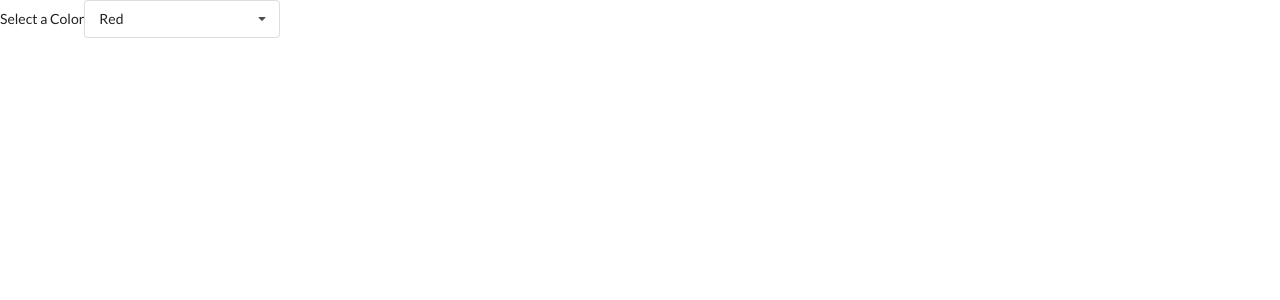
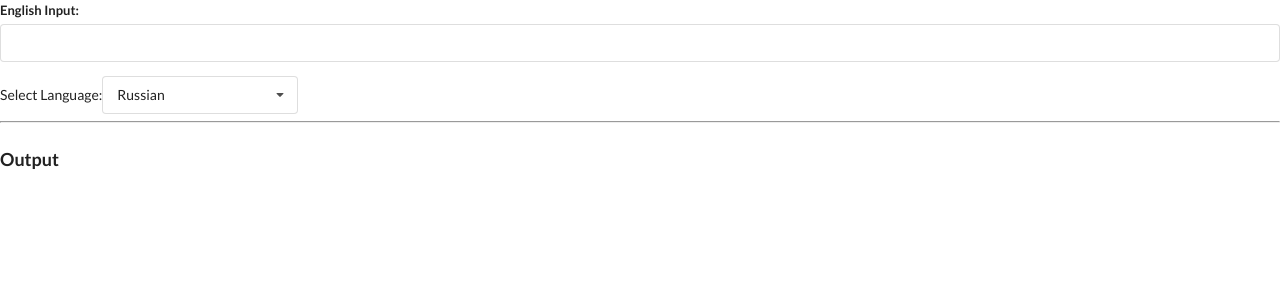
Before and after one commit to spark-c/nodey, a React (Create React App) app: page / in a window 1280 px wide. Shown: the top 300 px of the page. Built offline with nearby package versions, Linux system fonts and the light colour scheme.

Commit message:
translate widget works! maybe needs styling.

```diff
--- /dev/null
+++ b/src/api/translate.json
@@ -0,0 +1 @@
+{ "translate_key": "AIzaSyCHUCmpR7cT_yDFHC98CZJy2LTms-IwDlM"}
--- a/src/components/App.js
+++ b/src/components/App.js
@@ -1,47 +1,49 @@
 import React, { useState } from 'react';
-import Dropdown from './Dropdown';
+import Translate from './Translate';
+// import Dropdown from './Dropdown';
 // import Search from './Search';
 // import Accordion from './Accordion';
 
 
 const App = () => {
-    const items = [
-        {
-            title: "What is React?",
-            content: "React is a front end javascript framework"
-        },
-        {
-            title: "Why use React?",
-            content: "React is a favorite JS library amongst engineers"
-        },
-        {
-            title: "How do you use React?",
-            content: "You use React by creating components"
-        }
-    ];
+    // const items = [
+    //     {
+    //         title: "What is React?",
+    //         content: "React is a front end javascript framework"
+    //     },
+    //     {
+    //         title: "Why use React?",
+    //         content: "React is a favorite JS library amongst engineers"
+    //     },
+    //     {
+    //         title: "How do you use React?",
+    //         content: "You use React by creating components"
+    //     }
+    // ];
 
-    const colorOptions = [
-        {
-            label: "Red",
-            value: "red"
-        },
-        {
-            label: "Green",
-            value: "green"
-        },
-        {
-            label: "Blue",
-            value: "blue"
-        }
-    ];
+    // const colorOptions = [
+    //     {
+    //         label: "Red",
+    //         value: "red"
+    //     },
+    //     {
+    //         label: "Green",
+    //         value: "green"
+    //     },
+    //     {
+    //         label: "Blue",
+    //         value: "blue"
+    //     }
+    // ];
 
-    const [selectedColor, setSelectedColor] = useState(colorOptions[0]);
+    // const [selectedColor, setSelectedColor] = useState(colorOptions[0]);
 
     return (
         <div>
             {/* <Accordion items={items} /> */}
             {/* <Search /> */}
-            <Dropdown options={colorOptions} label="Select a Color" selectedColor={selectedColor} onSelectedChange={setSelectedColor} />
+            {/* <Dropdown options={colorOptions} label="Select a Color" selectedOption={selectedColor} onSelectedChange={setSelectedColor} /> */}
+            <Translate />
         </div>
     );
 };
--- /dev/null
+++ b/src/components/Convert.js
@@ -0,0 +1,46 @@
+import React, {useEffect, useState} from 'react';
+import axios from 'axios';
+
+// THIS KEY ONLY WORKS ON LOCALHOST:3000 //
+const TRANSLATE_KEY = require("../api/translate.json")["translate_key"];
+
+
+const Convert = (props) => {
+    const [output, setOutput] = useState("");
+
+    useEffect( () => {
+        const translate = async () => {
+            const {data} = await axios.post("https://translation.googleapis.com/language/translate/v2", {}, {
+                params: {
+                    q: props.query,
+                    target: props.selectedLanguage,
+                    key: TRANSLATE_KEY
+                }
+            });
+
+            // console.log("SENDING REQUEST...");
+            // const data = {translations: [{translatedText: `${props.query} but in ${props.selectedLanguage} instead of English...`}]}
+            setOutput(data.data.translations[0].translatedText)
+        };
+
+        const timerID = setTimeout(() => {
+            if (props.query) {
+                translate();
+            };
+        }, 1000);
+
+        return ( () => {
+            clearTimeout(timerID);
+        });
+
+    }, [props.query, props.selectedLanguage]);
+
+
+    return (
+      <div>
+          <div>{output}</div>
+      </div>
+    );
+};
+
+export default Convert;
--- a/src/components/Dropdown.js
+++ b/src/components/Dropdown.js
@@ -1,4 +1,5 @@
 import React, { useState, useRef, useEffect } from 'react';
+// styling requires Semantic UI
 
 
 const Dropdown = (props) => {
@@ -18,9 +19,9 @@ const Dropdown = (props) => {
         document.body.addEventListener('click', onBodyClick, { capture: true });
 
         // clean up event listener in the case the the Dropdown is de-rendered
-        return (
+        return (() => {
             document.body.removeEventListener('click', onBodyClick, { capture: true })
-        );
+        });
 
     }, [] ); // first and only render of the component
 
@@ -28,7 +29,7 @@ const Dropdown = (props) => {
 
 
     const options = props.options.map((option) => {
-        if(! (option.value === props.selectedColor.value)) {
+        if(! (option.value === props.selectedOption.value)) {
             return (
                 <option
                 className="item"
@@ -50,7 +51,7 @@ const Dropdown = (props) => {
                     <label className="label">{props.label}</label>
                     <div onClick={() => setOpen(!open)} className={`ui selection dropdown ${open? "visible active":""}`}>
                         <i className="dropdown icon"></i>
-                        <div className="text">{props.selectedColor.label}</div>
+                        <div className="text">{props.selectedOption.label}</div>
                         <div className={`menu ${open? "visible transition":""}`}>
                             {options}
                         </div>
--- /dev/null
+++ b/src/components/Translate.js
@@ -0,0 +1,48 @@
+import React, {useState} from 'react';
+import Dropdown from './Dropdown';
+import Convert from './Convert';
+
+
+const languageOptions = [
+    {
+        label: "Russian",
+        value: 'ru'
+    },
+    {
+        label: "Arabic",
+        value: 'ar'
+    },
+    {
+        label: "Hindi",
+        value: 'hi'
+    }
+];
+
+const Translate = () => {
+    const [selectedLanguage, setSelectedLanguage] = useState(languageOptions[0]);
+    const [query, setQuery] = useState("");
+
+    const onInputChange = (e) => setQuery(e.target.value);
+
+    return (
+        <div>
+            <div className="ui form">
+                <div className="ui field">
+                    <label>English Input:</label>
+                    <input value={query} onChange={(e) => onInputChange(e)} type="text"/>
+                </div>
+                <Dropdown
+                label="Select Language:"
+                options={languageOptions}
+                selectedOption={selectedLanguage}
+                onSelectedChange={setSelectedLanguage}
+                />
+                <hr />
+                <h3>Output</h3>
+                <Convert query={query} selectedLanguage={selectedLanguage.value} />
+            </div>
+        </div>
+    );
+};
+
+export default Translate;
```
